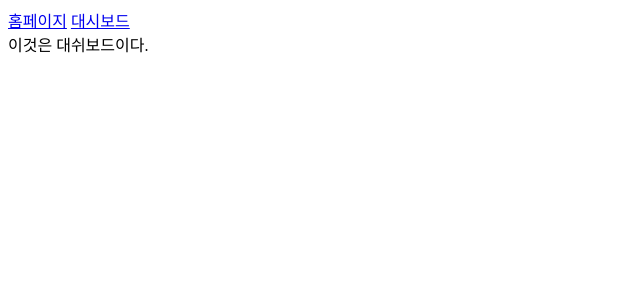
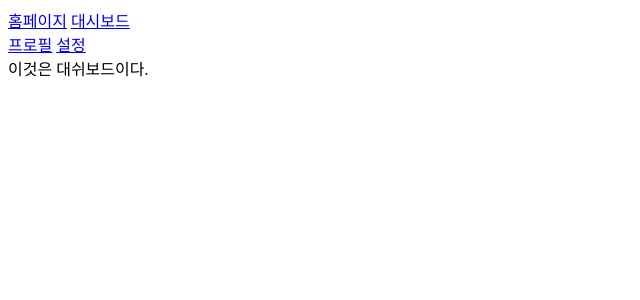
Before and after one commit to osparking/react_topic, a React (Vite) app: page /dashboard in a window 1280 px wide. Shown: the top 300 px of the page, without its empty margins (0-640 px from the left). Built offline with nearby package versions, Linux system fonts and the light colour scheme.

Commit message:
line compo free us from typing URL

```diff
--- a/src/pages/Dashboard.jsx
+++ b/src/pages/Dashboard.jsx
@@ -1,7 +1,10 @@
-import { Outlet } from "react-router-dom";
+import { Link, Outlet } from "react-router-dom";
 export default function Dashboard() {
   return (
     <div>
+      <Link to="profile">프로필</Link>&nbsp;
+      <Link to="settings">설정</Link>
+      <br />
       이것은 대쉬보드이다.
       <Outlet />
     </div>
```
